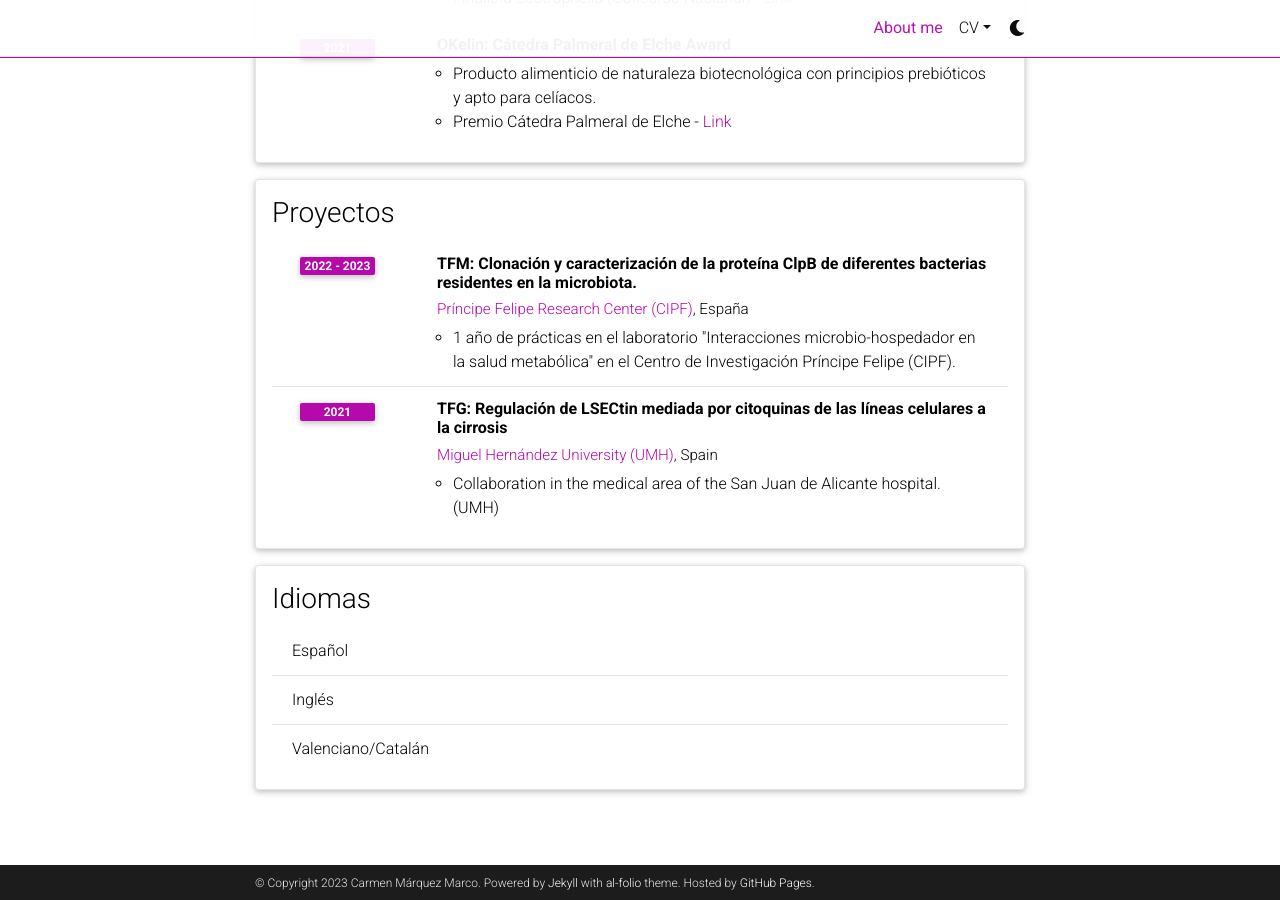
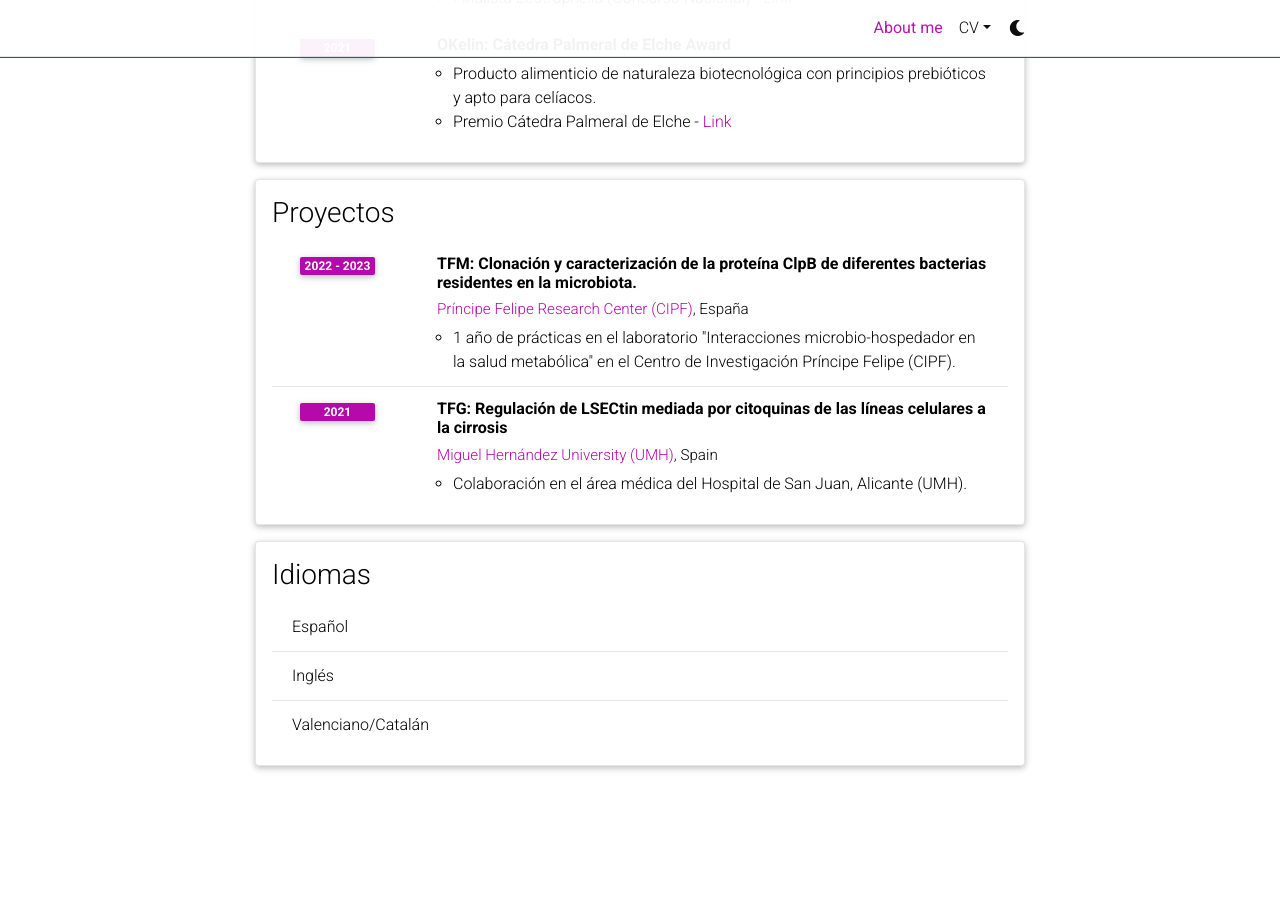
Before and after one commit to carmarquezmarco/carmarquezmarco.github.io, a Jekyll site: the page built from _pages/about.md, in a window 1280 px wide and 900 px high, scrolled down 1469 px. Built offline with Jekyll 4.4.1, drawn with Linux system fonts in a browser that asks for light colours; full-size pictures stand in for the smaller copies a plugin makes; comment, search, counter and statistics services are not loaded; a style sheet for code colours, icons or effects is not loaded; after the commit the page ends 2345 px from its top, so only the background shows below that.

Commit message:
Minor changes

```diff
--- a/_data/cv_about.yml
+++ b/_data/cv_about.yml
@@ -65,7 +65,7 @@
       institution: <a href="https://www.umh.es/"> Miguel Hernández University (UMH)</a>, Spain
       year: 2021
       description:
-       - Collaboration in the medical area of the San Juan de Alicante hospital. (UMH)
+       - Colaboración en el área médica del Hospital de San Juan, Alicante (UMH).
 
 - title: Idiomas
   type: list
--- a/_data/cv_spanish.yml
+++ b/_data/cv_spanish.yml
@@ -71,4 +71,4 @@
       institution: <a href="https://www.umh.es/"> Miguel Hernández University (UMH)</a>, Spain
       year: 2021
       description:
-       - Collaboration in the medical area of the San Juan de Alicante hospital. (UMH)
+       - Colaboración en el área médica del Hospital de San Juan, Alicante (UMH).
--- a/_layouts/default.html
+++ b/_layouts/default.html
@@ -46,8 +46,8 @@
       {% endif %}
     </div>
 
-    <!-- Footer -->
-    {%- include footer.html %}
+    <!-- Footer
+    {%- include footer.html %}-->
 
     <!-- JavaScripts -->
     {% include scripts/jquery.html %}
```
